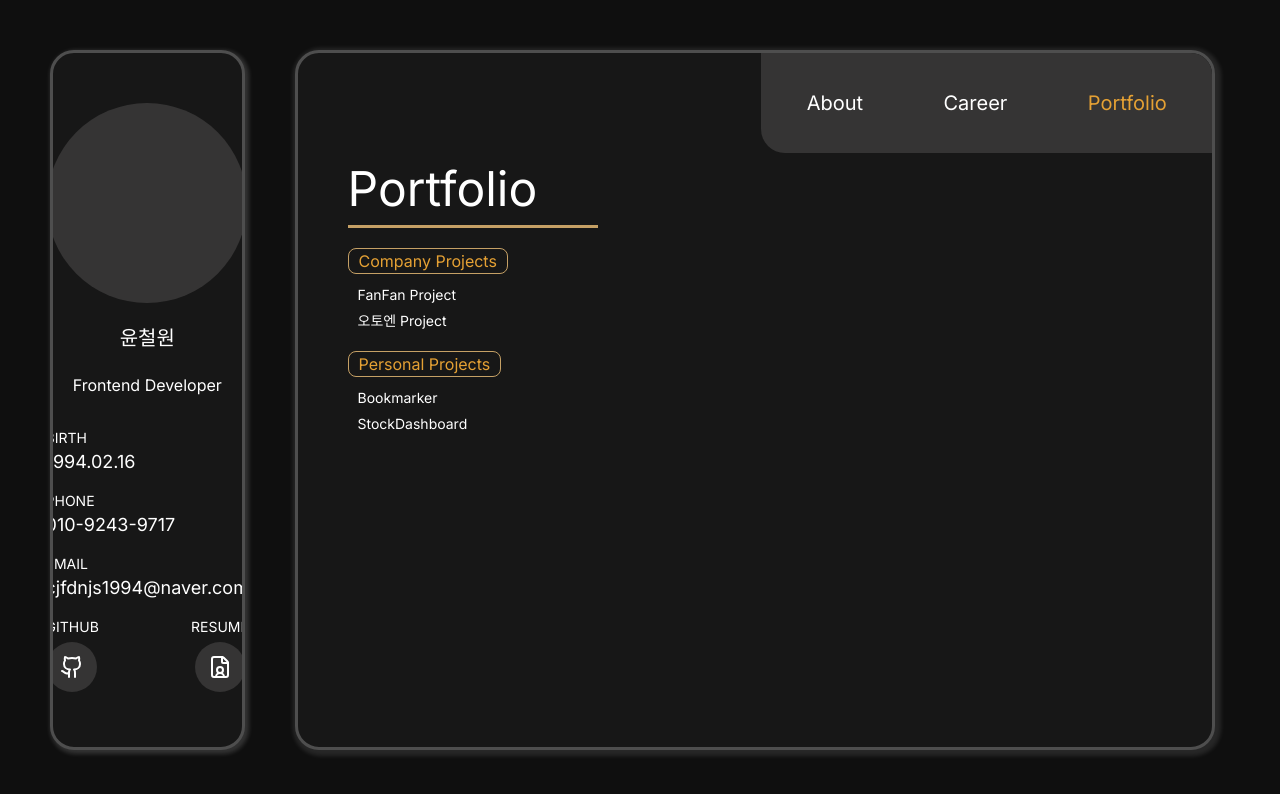
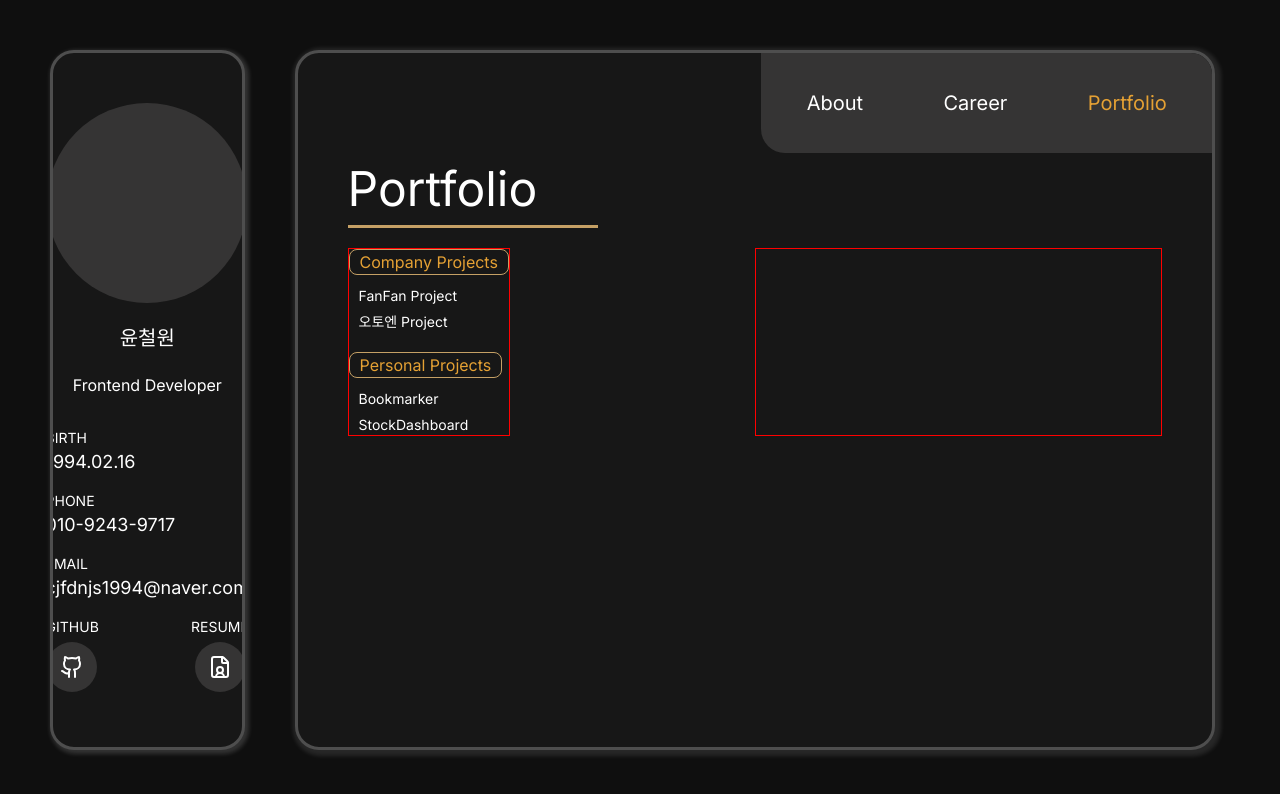
Before and after one commit to DevWonny/portfolio_new, a Next.js app: page / in a window 1280 px wide. Both pictures are taken after a click on the item "Portfolio". Shown: the top 794 px of the page. Built offline with nearby package versions, Linux system fonts and the light colour scheme; a web font is replaced by a local one.

Commit message:
Portfolio Detail Components 파일 생성 및 연결

```diff
--- a/app/components/portfolio.tsx
+++ b/app/components/portfolio.tsx
@@ -1,5 +1,11 @@
 "use client";
 import { useState } from "react";
+// components
+import PortfolioFanfan from "./portfolio_fanfan";
+import PortfolioAuton from "./portfolio_auton";
+import PortfolioBookmarker from "./portfolio_bookmarker";
+import PortfolioDashboard from "./portfolio_stockdashboard";
+
 // style
 import "@/styles/components/portfolio.scss";
 
@@ -55,7 +61,17 @@ export default function Portfolio() {
           </div>
         </div>
 
-        <div className="detail-container"></div>
+        <div className="detail-container">
+          {activeIndex === 1 ? (
+            <PortfolioFanfan />
+          ) : activeIndex === 2 ? (
+            <PortfolioAuton />
+          ) : activeIndex === 3 ? (
+            <PortfolioBookmarker />
+          ) : (
+            activeIndex === 4 && <PortfolioDashboard />
+          )}
+        </div>
       </div>
     </div>
   );
--- /dev/null
+++ b/app/components/portfolio_auton.tsx
@@ -0,0 +1,5 @@
+"use client";
+
+export default function PortfolioAuton() {
+  return <div className="auton-container">Auton</div>;
+}
--- /dev/null
+++ b/app/components/portfolio_bookmarker.tsx
@@ -0,0 +1,5 @@
+"use client";
+
+export default function PortfolioBookmarker() {
+  return <div className="bookmarker-container">Bookmarker</div>;
+}
--- /dev/null
+++ b/app/components/portfolio_fanfan.tsx
@@ -0,0 +1,5 @@
+"use client";
+
+export default function PortfolioFanfan() {
+  return <div className="fanfan-container">FanFan</div>;
+}
--- /dev/null
+++ b/app/components/portfolio_stockdashboard.tsx
@@ -0,0 +1,5 @@
+"use client";
+
+export default function PortfolioDashboard() {
+  return <div className="dashboard-container">Dashboard</div>;
+}
--- a/styles/components/portfolio.scss
+++ b/styles/components/portfolio.scss
@@ -14,6 +14,7 @@ div.portfolio-wrap {
 
   div.portfolio-contents {
     div.list-container {
+      border: 1px solid red;
       div.company-container,
       div.personal-container {
         h2.label {
@@ -49,6 +50,8 @@ div.portfolio-wrap {
     }
 
     div.detail-container {
+      width: 50%;
+      border: 1px solid red;
     }
   }
 }
--- a/styles/main.scss
+++ b/styles/main.scss
@@ -33,8 +33,7 @@ div.main-wrap {
     }
 
     div.content {
-      padding-top: 100px;
-      padding-left: 50px;
+      padding: 100px 50px 0;
     }
   }
 }
```
